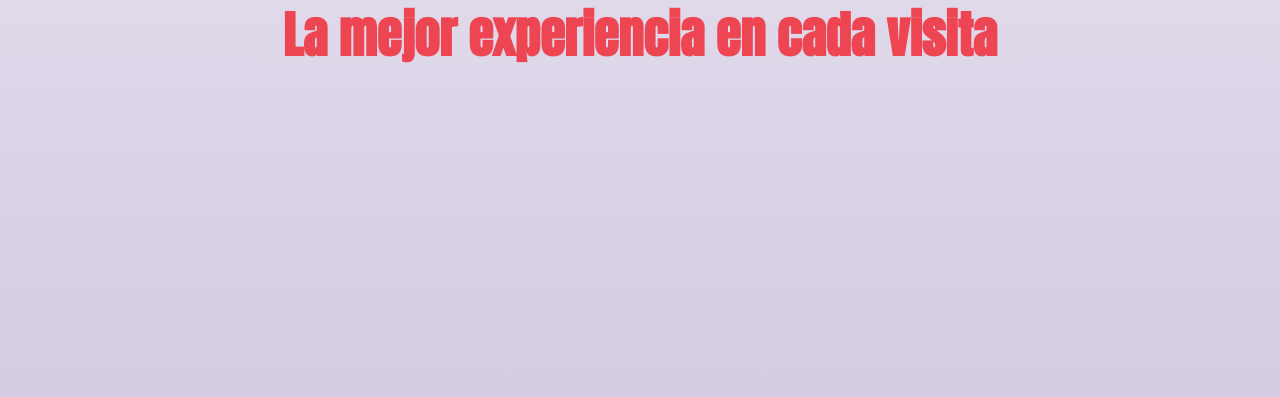
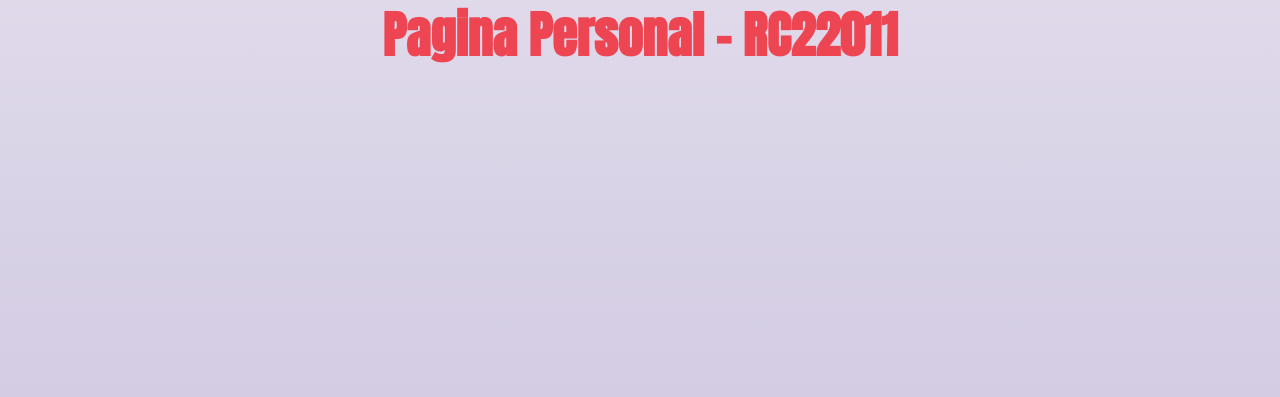
Before and after one commit to CarlosRauda64/Parcial-TPI115, a plain HTML site: page RC22011/index.html in a window 1280 px wide. Shown: the part 403-800 px from the top of the page. Drawn offline with Linux system fonts and the light colour scheme.

Commit message:
:sparkles: Añadiendo un pequeño camibo

```diff
--- a/RC22011/index.html
+++ b/RC22011/index.html
@@ -26,7 +26,7 @@
                 alt="logo-siman">
         </div>
         <h2 class="slogan">
-            La mejor experiencia en cada visita
+            Pagina Personal - RC22011
         </h2>
     </section>
     <main class="promotions">
```
